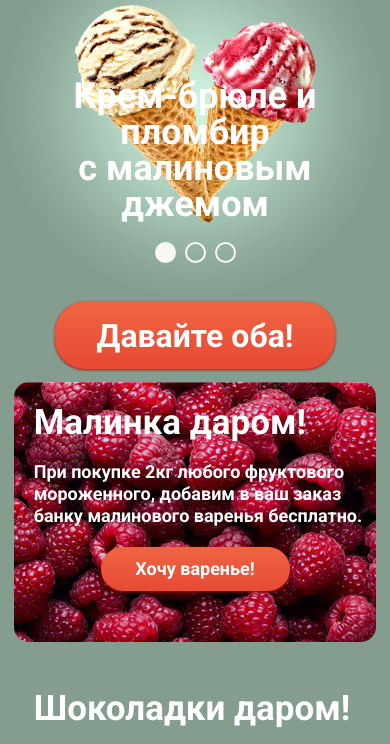
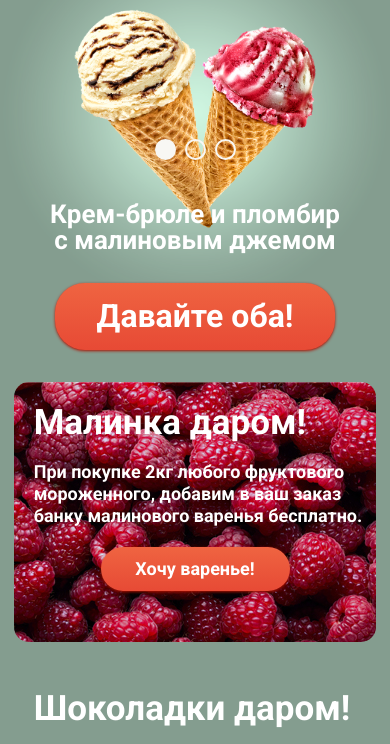
Before and after one commit to LastVoyager/Gllacy, a plain HTML site: page index.html in a window 390 px wide. Shown: the part 81-825 px from the top of the page. Drawn offline with nearby package versions, Linux system fonts and the light colour scheme.

Commit message:
23.07-3-slider is done

```diff
--- a/css/@media.css
+++ b/css/@media.css
@@ -11,12 +11,17 @@
     .populars div {
         margin-bottom: 80px;
     }
-    .main-proposition img {
-        height: auto;
-        width: auto;
-    }
     .our-features {
         margin: 0px 27px 27px 27px;
+    }
+    .main-container img {
+        position: absolute;
+        z-index: -1;
+
+        height: auto;
+        width: 100%;
+        top:-570px;
+        left: 50%;
     }
   }
 
@@ -64,12 +69,6 @@
         line-height: 24px;
     }
 
-    .radio-btn {
-        display: flex;
-        position: relative;
-        margin: 20px 0px 0px 0px;
-        padding: 0px;
-    }
     .options{
         display: none;
     }
@@ -236,12 +235,40 @@
         left: 0;
         width: 100%;
     }
+
+
+
+
+
+    .radio-btn {
+        display: flex;
+        position: absolute;
+        justify-content:center;
+        margin: 20px 0px 0px 0px;
+        padding: 0px;
+    }
     .main-proposition img {
-        height: 100%;
-        max-width: auto;
-        top: 0px;
+        position: absolute;
         z-index: -1;
+
+        height: auto;
+        width: 100%;
+        top: -270px;
+        left: 50%;
     }
+    .slider-point-1 + span {
+        margin-left: -60px;
+    }
+    .slider-point-2 + span {
+        margin-left: 0px;
+    }
+    .slider-point-3 + span {
+        margin-left: 60px;
+    }
+
+
+
+    .main-proposition form {margin-bottom: 5%;}
     .main-proposition h1 {
         display: inline-block;
         margin-top: auto;
@@ -336,10 +363,12 @@
     }
     .main-proposition img {
         position: absolute;
+        z-index: -1;
+
         height: auto;
-        max-width: auto;
-        top: 55px;
-        z-index: -1;
+        width: 100%;
+        top: -160px;
+        left: 50%;
     }
     .main-proposition {
         position: relative;
@@ -357,8 +386,8 @@
         margin-top: auto;
         margin-left: 27px;
         margin-right: 27px;
-        font-size: 36px;
-        line-height: 36px;
+        font-size: 26px;
+        line-height: 26px;
     }
     .proposition a {
         margin: 20px auto;
--- a/css/style.css
+++ b/css/style.css
@@ -80,6 +80,7 @@ header {
     justify-content: space-between;
     align-items: center;
     margin: 0px 27px 0px 27px;
+    z-index: 4;
 }
 
 .main-navigation ul {
@@ -292,18 +293,25 @@ main {
 .main-container img {
     position: absolute;
     z-index: -1;
-    margin-bottom: auto;
-    height: auto;
-    max-width: 100%;
-    top:-23%;
+
+
+    width: auto;
+    top:-570px;
+    left: 50%;
+    transform: translate(-50%, 0);
+
 }
-.ice-cream-2 { display: none;}
-.ice-cream-3 { display: none;}
-.ice-cream-1 { display: none;}
+.ice-cream-2 { visibility: hidden;}
+.ice-cream-3 { visibility: hidden;}
+.ice-cream-1 { visibility: hidden;}
 
 .show-image {
-    display: block;
+    visibility: visible;
 }
+.slider-point-1:checked ~ .ice-cream-1 {   visibility: visible;}
+.slider-point-2:checked ~ .ice-cream-2 {   visibility: visible;}
+.slider-point-3:checked ~ .ice-cream-3 {   visibility: visible;}
+
 
 .main-proposition h1 {
     display: inline-block;
@@ -314,8 +322,8 @@ main {
 .radio-btn {
     display: flex;
     position: absolute;
-    justify-content: space-between;
-    width: 80px;
+    justify-content: start;
+    width: 100%;
     height: 30px;
     left: 0;
     margin-left: 0px;
@@ -327,7 +335,7 @@ input[type="radio"] {
     height: 21px;
     width: 21px;
     cursor: pointer;
-    z-index: 99;
+    z-index: 2;
     opacity: 0;
 }
 .radio-btn span {
@@ -338,9 +346,15 @@ input[type="radio"] {
     height: 21px;
     width: 21px;
     overflow: hidden;
-    z-index: 98;
+    z-index: 1;
 }
 
+.radio-btn .slider-point-2 {
+    margin-left: 8px;
+}
+.radio-btn .slider-point-3 {
+    margin-left: 8px;
+}
 .slider-point-1 + span {
     margin-left: 0px;
 }
--- a/index.html
+++ b/index.html
@@ -111,10 +111,6 @@
     <main>
         <div class="main-container">
             <section class="main-proposition">
-                <img class="ice-cream-1 show-image" src="img\ice-cream-1.png"  width="1045" height="881" alt="логотип Gllacy">
-                <img class="ice-cream-2" src="img\ice-cream-2.png"  width="1045" height="881" alt="логотип Gllacy">
-                <img class="ice-cream-3" src="img\ice-cream-3.png"  width="1045" height="881" alt="логотип Gllacy">
-                <h1>Крем-брюле и пломбир<br>с малиновым джемом</h1>
                 <div class="radio-btn">
                     <input type="radio" class="slider-point-1" name="slider" checked>
                     <span></span>
@@ -122,7 +118,12 @@
                     <span></span>
                     <input type="radio" class="slider-point-3" name="slider">
                     <span></span>
+                    <img class="ice-cream-1" src="img\ice-cream-1.png"  width="1045" height="881" alt="логотип Gllacy">
+                    <img class="ice-cream-2" src="img\ice-cream-2.png"  width="1045" height="881" alt="логотип Gllacy">
+                    <img class="ice-cream-3" src="img\ice-cream-3.png"  width="1045" height="881" alt="логотип Gllacy">
                 </div>
+
+                <h1>Крем-брюле и пломбир<br>с малиновым джемом</h1>
                 <form><button class="button" href="#">Давайте оба!</button></form>
                 <!--<ul class="radio-btn">
                     <li><input type="radio" checked></li>
```
